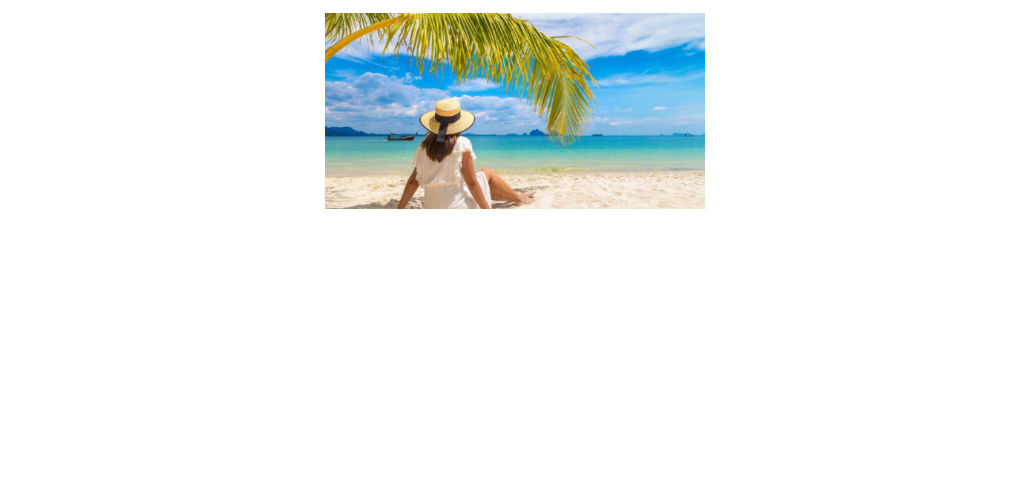
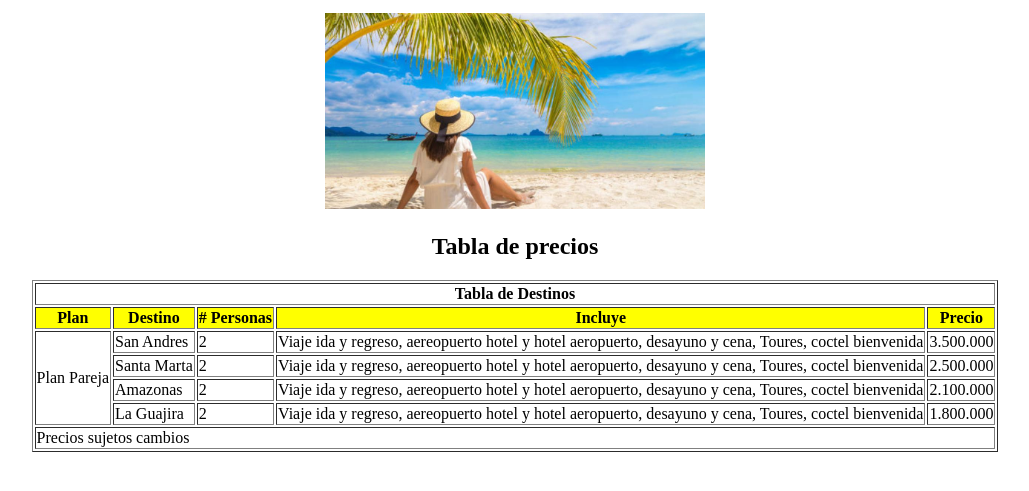
Before and after one commit to josstell10/sitio-viajes, a plain HTML site: page Agencia Viajes/paginas/servicios/excursiones.html in a window 1280 px wide. Shown: the part 101-592 px from the top of the page, without its empty margins (125-1154 px from the left). Drawn offline with Linux system fonts and the light colour scheme.

Commit message:
agencia viajes version 3
tablas y formularios

```diff
--- a/Agencia Viajes/paginas/servicios/excursiones.html
+++ b/Agencia Viajes/paginas/servicios/excursiones.html
@@ -11,5 +11,70 @@
     <div align="center">
         <img width="30%" src="../../imagenes/playa.jpeg" alt="">
     </div>
+    <h2 align="center">Tabla de precios</h2>
+    <div align="center">
+        <table border="1">
+            <thead><!--Encabezados de planes-->
+                <tr>
+                    <th colspan="5">Tabla de Destinos</th>
+                </tr>
+                <tr bgColor="yellow">
+                    <th>Plan</th>
+                    <th>Destino</th>
+                    <th># Personas</th>
+                    <th>Incluye</th>
+                    <th>Precio</th>
+                </tr>
+            </thead>
+            <tbody>
+                <tr>
+                <td rowspan="4">Plan Pareja</td>
+                <td>San Andres</td>
+                <td>2</td>
+                <td>
+                    Viaje ida y regreso, aereopuerto hotel y hotel aeropuerto,
+                    desayuno y cena, Toures, coctel bienvenida
+                </td>
+                <td>3.500.000</td>
+            </tr>
+            <tr>
+                <td>Santa Marta</td>
+                <td>2</td>
+                <td>Viaje ida y regreso, aereopuerto hotel y hotel aeropuerto,
+                    desayuno y cena, Toures, coctel bienvenida
+                </td>
+                <td>
+                    2.500.000
+                </td>
+            </tr>
+            <tr>
+                <td>Amazonas</td>
+                <td>2</td>
+                <td>Viaje ida y regreso, aereopuerto hotel y hotel aeropuerto,
+                    desayuno y cena, Toures, coctel bienvenida
+                </td>
+                <td>
+                    2.100.000
+                </td>
+            </tr>
+            <tr>
+                <td>La Guajira</td>
+                <td>2</td>
+                <td>Viaje ida y regreso, aereopuerto hotel y hotel aeropuerto,
+                    desayuno y cena, Toures, coctel bienvenida
+                </td>
+                <td>
+                    1.800.000
+                </td>
+            </tr>
+            </tbody>
+            <tfoot>
+               <tr>
+                    <td colspan="5">Precios sujetos cambios</td>
+                </tr>
+
+            </tfoot>
+        </table>
+    </div>
 </body>
 </html>
```
Also changed, not shown: Agencia Viajes/paginas/contacto.html (+41 -1 lines).
